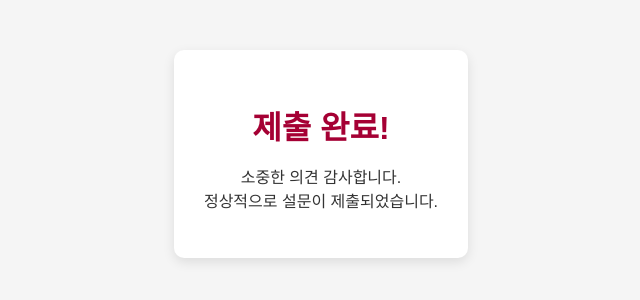
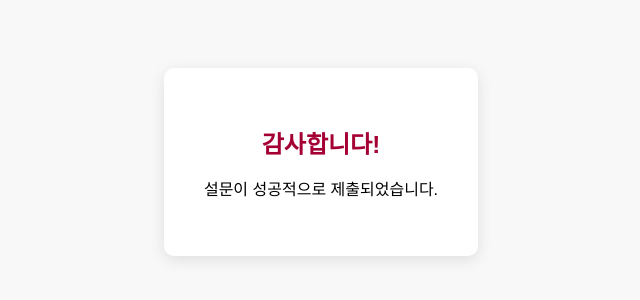
Before and after one commit to sangjip-lee/da-nang-survey, a plain HTML site: page thanks.html in a window 1280 px wide. Shown: the part 246-546 px from the top of the page, without its empty margins (319-959 px from the left). Drawn offline with Linux system fonts and the light colour scheme.

Commit message:
Update thanks.html

```diff
--- a/thanks.html
+++ b/thanks.html
@@ -1,41 +1,39 @@
-
 <!DOCTYPE html>
 <html lang="ko">
 <head>
   <meta charset="UTF-8">
   <meta name="viewport" content="width=device-width, initial-scale=1.0">
-  <title>설문 제출 완료</title>
+  <title>제출 완료</title>
   <style>
     body {
-      background-color: #f5f5f5;
-      font-family: 'Apple SD Gothic Neo', 'Malgun Gothic', sans-serif;
+      background-color: #f8f8f8;
       display: flex;
       justify-content: center;
       align-items: center;
       height: 100vh;
-      margin: 0;
+      font-family: 'Malgun Gothic', sans-serif;
     }
-    .message-box {
+    .message {
       background: white;
-      padding: 30px;
+      padding: 40px;
       border-radius: 10px;
       text-align: center;
-      box-shadow: 0 4px 12px rgba(0,0,0,0.1);
+      box-shadow: 0 4px 15px rgba(0, 0, 0, 0.1);
     }
-    .message-box h1 {
+    .message h1 {
       color: #A50034;
-      margin-bottom: 10px;
+      font-size: 24px;
     }
-    .message-box p {
+    .message p {
       font-size: 16px;
-      color: #333;
+      margin-top: 10px;
     }
   </style>
 </head>
 <body>
-  <div class="message-box">
-    <h1>제출 완료!</h1>
-    <p>소중한 의견 감사합니다.<br>정상적으로 설문이 제출되었습니다.</p>
+  <div class="message">
+    <h1>감사합니다!</h1>
+    <p>설문이 성공적으로 제출되었습니다.</p>
   </div>
 </body>
 </html>
```
